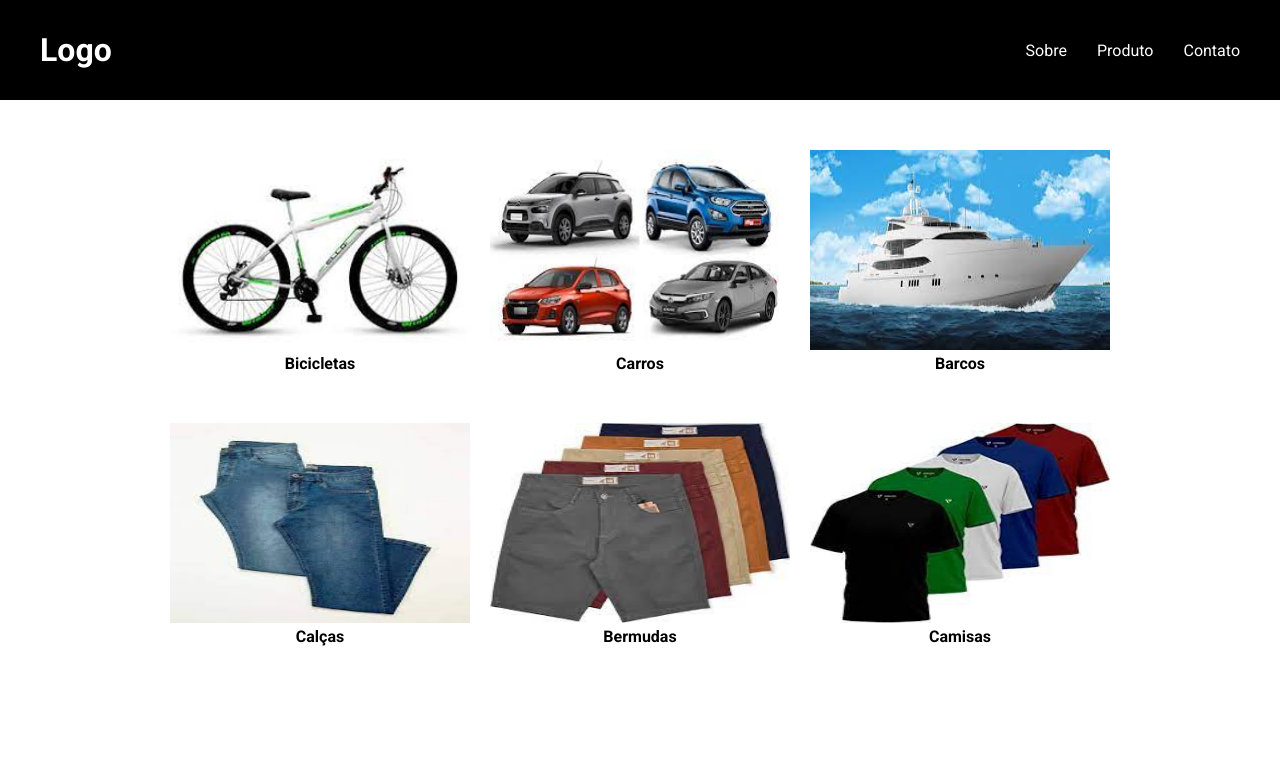
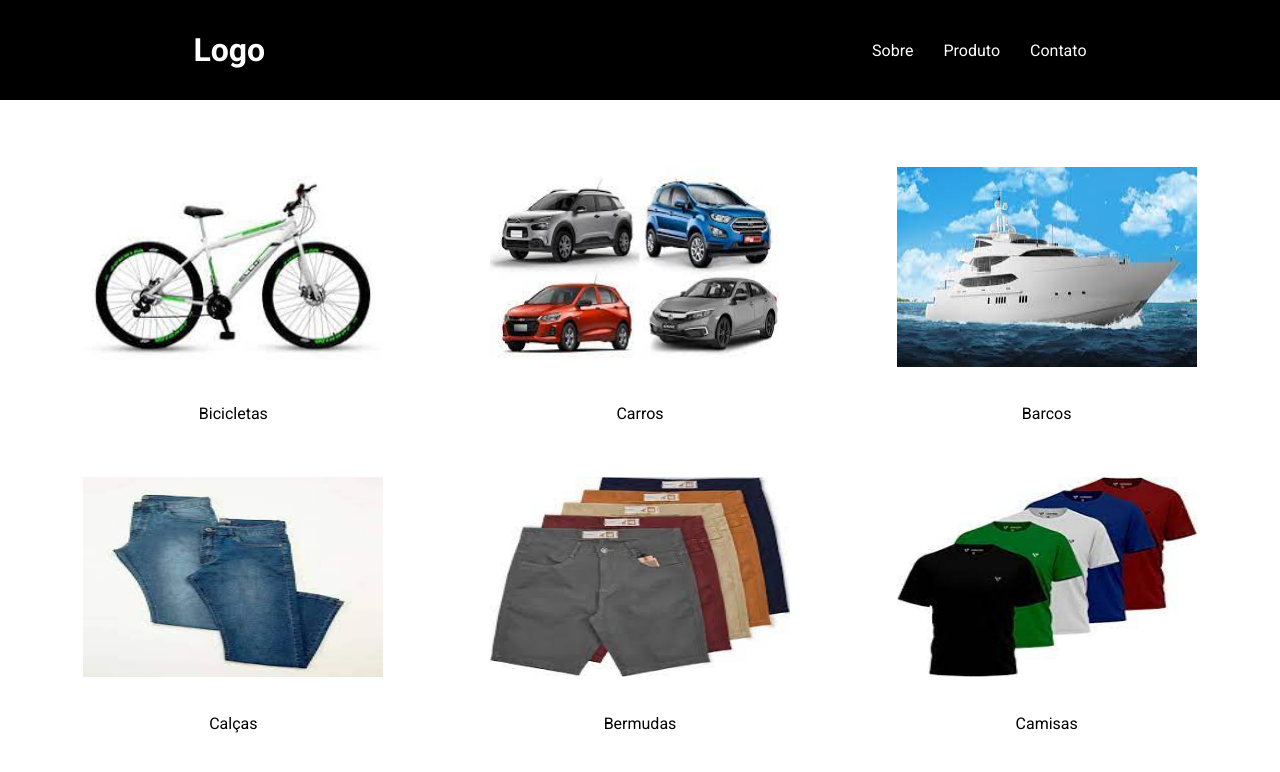
Before and after one commit to Oliveiralucass/vem-ser-html-css, a plain HTML site: page homework4/tela2/index.html in a window 1280 px wide. Drawn offline with Linux system fonts and the light colour scheme.

Commit message:
Realizada a tela 2 do homework 4

```diff
--- a/homework4/tela2/index.html
+++ b/homework4/tela2/index.html
@@ -10,7 +10,7 @@
 <body>
 
     <header>
-        <h1>Logo</h1>
+        <a href="#"><h1>Logo</h1></a>
         <nav>
             <ul>
                 <li><a href="#">Sobre</a></li>
@@ -21,32 +21,29 @@
     </header>
 
     <main>
-        <div class="layout">
+        <div class="container">
             <div>
-                <img class="imagem-do-layout" src="./img/download.jpg" alt="">
+                <a href="https://www.decathlon.com.br/" target="_blank"><img src="./img/download.jpg" alt="Bicicletas"></a>
                 <p>Bicicletas</p>
             </div>
             <div>
-                <img class="imagem-do-layout" src="./img/carros.jpg" alt="">
+                <a href="https://www.webmotors.com.br/" target="_blank"><img src="./img/carros.jpg" alt="Carros"></a>
                 <p>Carros</p>
             </div>
             <div>
-                <img class="imagem-do-layout" src="./img/barcos.jpg" alt="">
+                <a href="https://www.bombarco.com.br/" target="_blank"><img src="./img/barcos.jpg" alt="Barcos"></a>
                 <p>Barcos</p>
             </div>
-        </div>
-
-        <div class="layout">
             <div>
-                <img class="imagem-do-layout" src="./img/calcas.jpg" alt="">
+                <a href="https://www.lojasrenner.com.br/" target="_blank"><img src="./img/calcas.jpg" alt="Calças"></a>
                 <p>Calças</p>
             </div>
             <div>
-                <img class="imagem-do-layout" src="./img/bermudas.jpg" alt="">
+                <a href="https://www.lojasrenner.com.br/" target="_blank"><img src="./img/bermudas.jpg" alt="Bermudas"></a>
                 <p>Bermudas</p>
             </div>
             <div>
-                <img class="imagem-do-layout" src="./img/camisas.jpg" alt="">
+                <a href="https://www.lojasrenner.com.br/" target="_blank"><img src="./img/camisas.jpg" alt="Camisas"></a>
                 <p>Camisas</p>
             </div>
         </div>
--- a/homework4/tela2/style.css
+++ b/homework4/tela2/style.css
@@ -10,12 +10,13 @@ a{
 }
 header{
     display: flex;
-    justify-content: space-between;
+    justify-content: space-around;
     align-items: center;
     height: 100px;
     padding:0 40px;
     background-color: black;
     color: white;
+    gap: 300px;
 }
 ul{
     gap: 30px;
@@ -23,19 +24,22 @@ ul{
     display: flex;
 }
 
-.layout{
-    margin-top: 50px;
-    display: flex;
+.container{
+    display: grid;
+    grid-template-columns: 1fr 1fr 1fr;
+    grid-template-rows: 1fr 1fr;
+    height: 600px;
+    max-width: 1200px;
+    margin: 50px auto 0;
+    gap: 20px;
+}
+.container div{
+    display: grid;
+    align-items: center;
     justify-content: center;
-    gap: 20px;
-    flex-wrap: wrap;
+    text-align: center;
 }
-.layout p{
-    text-align: center;
-    font-weight: 700;
+.container div a img{
+    width: 300px;
+    height: 200px;
 }
-.imagem-do-layout{
-    height: 200px;
-    width: 300px;
-    background-color: #C4C4C4;
-}
```
